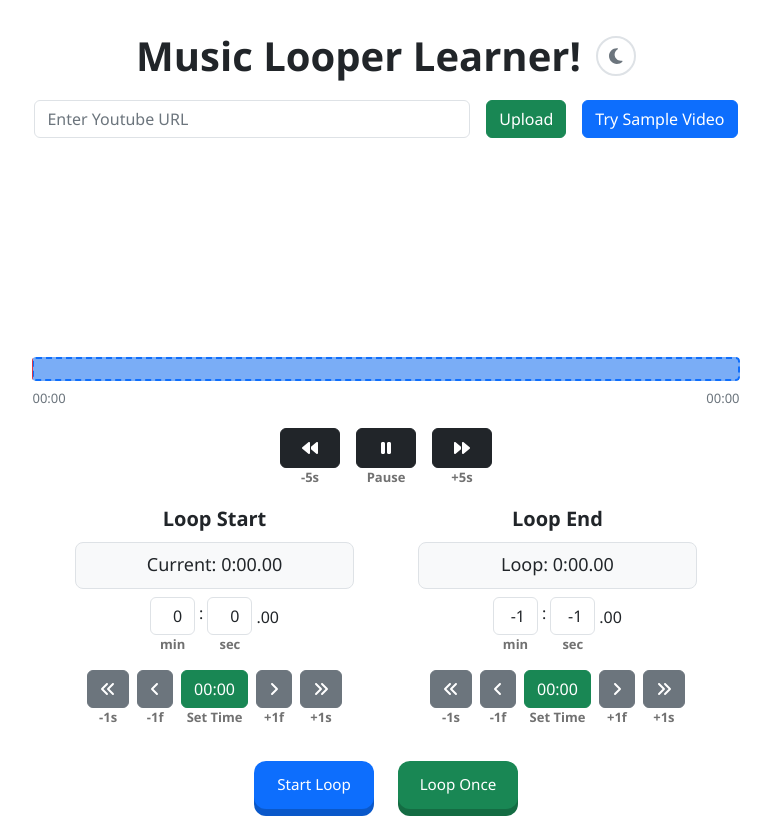
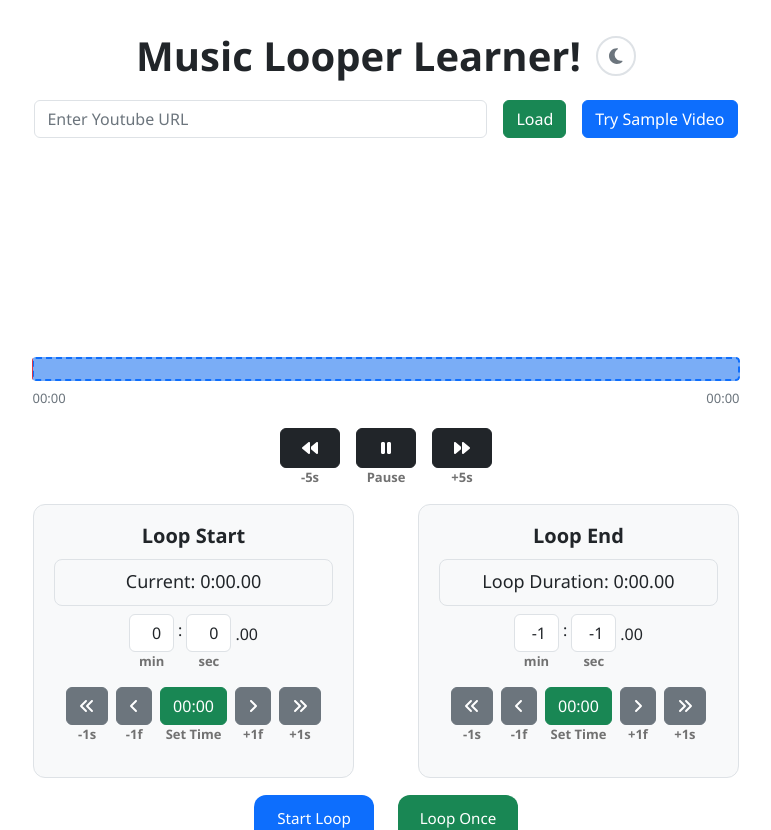
Before and after one commit to DanNguyen0117/music-looper-learner, a React (Vite) app: page / in a window 1280 px wide. Shown: the top 830 px of the page, without its empty margins (254-1025 px from the left). Built offline with nearby package versions, Linux system fonts and the light colour scheme.

Commit message:
added background card to loop start/loop end area. changed upload button to load button

```diff
--- a/src/App.jsx
+++ b/src/App.jsx
@@ -216,7 +216,7 @@ function App() {
 				<Form className="d-flex gap-3 align-items-center">
 					<Form.Control style={{ flexGrow: 1 }} size="normal" type="text" placeholder="Enter Youtube URL" onChange={handleURLChange} />
 					<Button variant="success" type="button" onClick={handleYoutubeSubmit}>
-						Upload
+						Load
 					</Button>
 					<Button variant="primary" style={{ whiteSpace: 'nowrap' }} type="button" onClick={handleSampleVideo}>
 						{sampleVideoIndex === 0 ? 'Try Sample Video' : 'Try Another Video'}
--- a/src/components/LoopControls.jsx
+++ b/src/components/LoopControls.jsx
@@ -50,6 +50,7 @@ function TimeColumn({ label, minutes, seconds, setMinutes, setSeconds, currentTi
 
 	return (
 		<Col xs="auto">
+			<div className="time-column-group">
 				<div className="mb-2" style={{ fontSize: '20px', fontWeight: '700' }}>{label}</div>
 
 				<div className="time-display mb-2" style={{ fontSize: '18px', fontFamily: 'monospace', fontWeight: '600' }}>
@@ -59,7 +60,7 @@ function TimeColumn({ label, minutes, seconds, setMinutes, setSeconds, currentTi
 						</>
 					) : (
 						<>
-						<span>Loop: {formatTimeDecimal(loopDuration)}</span>
+							<span>Loop Duration: {formatTimeDecimal(loopDuration)}</span>
 						</>
 					)}
 				</div>
@@ -99,6 +100,7 @@ function TimeColumn({ label, minutes, seconds, setMinutes, setSeconds, currentTi
 					<div className="help-text">+1s</div>
 				</div>
 			</Container>
+			</div>
 		</Col>
 	);
 }
--- a/src/index.css
+++ b/src/index.css
@@ -315,6 +315,14 @@ h1 {
   border: 1px solid var(--border-color);
 }
 
+/* Time column grouping */
+.time-column-group {
+  background-color: var(--card-bg);
+  border: 1px solid var(--border-color);
+  border-radius: 12px;
+  padding: 16px 20px;
+}
+
 /* Action buttons row */
 .loop-actions-row .btn-pushable {
   margin: 0 10px;
```
Lines whose indentation alone changed are shown as unchanged.
